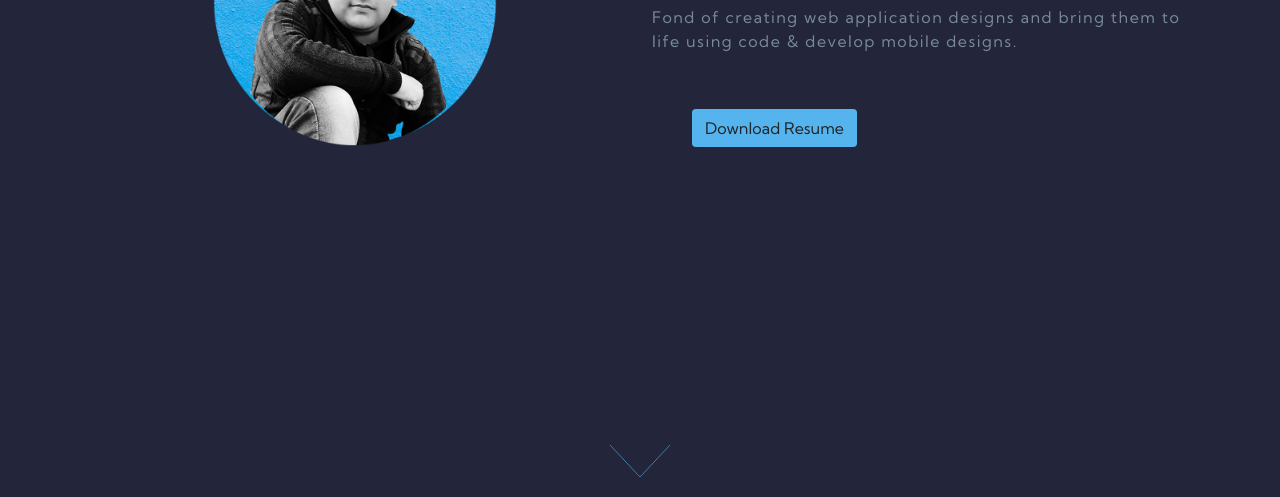
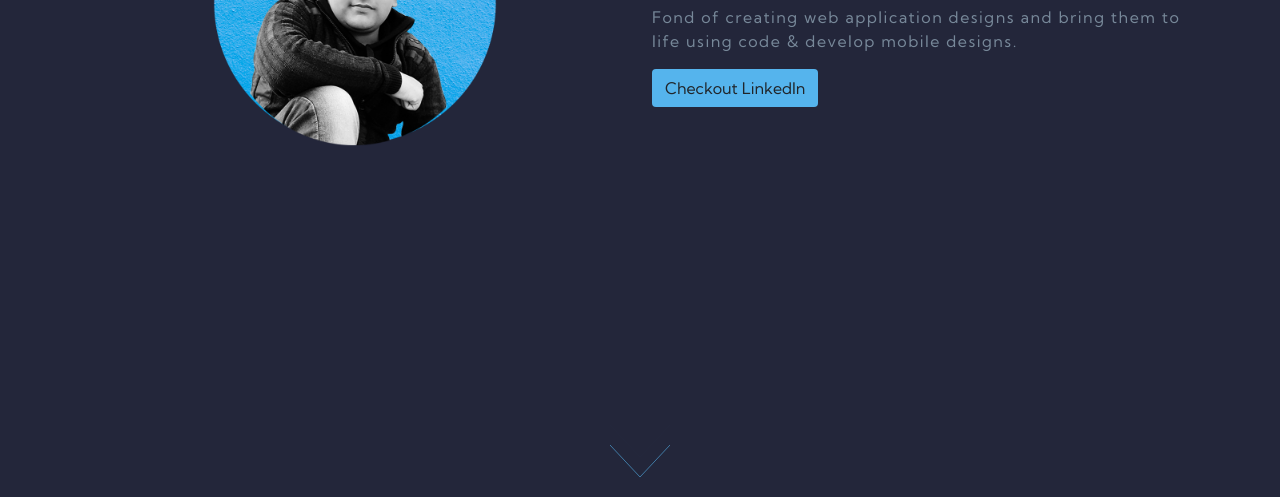
Before and after one commit to imgaur3/RahulGaur-Portfolio, a plain HTML site: page index.html in a window 1280 px wide. Shown: the part 303-800 px from the top of the page. Drawn offline with nearby package versions, Linux system fonts and the light colour scheme.

Commit message:
Update index.html

```diff
--- a/index.html
+++ b/index.html
@@ -52,10 +52,9 @@
                     <h1>Hi, I'm <span style="color: #55b4ed;""><br>Front-End Developer</span></h1>
                     <p class=" home-desc">Fond of creating web application designs and bring them to life using code &
                             develop mobile designs.</p>
-                            <form method="get" action="./Dev-gaur.pdf" target="_blank">
-                                <button class="btn" style="background-color: #55b4ed;">Download
-                                    Resume</button>
-                            </form>
+<!--                             <form method="get" action="./Dev-gaur.pdf" target="_blank"> -->
+                                <a class="btn" style="background-color: #55b4ed;" href="https://www.linkedin.com/in/imgaur3/">Checkout LinkedIn</a>
+<!--                             </form> -->
 
                 </div>
 
```
